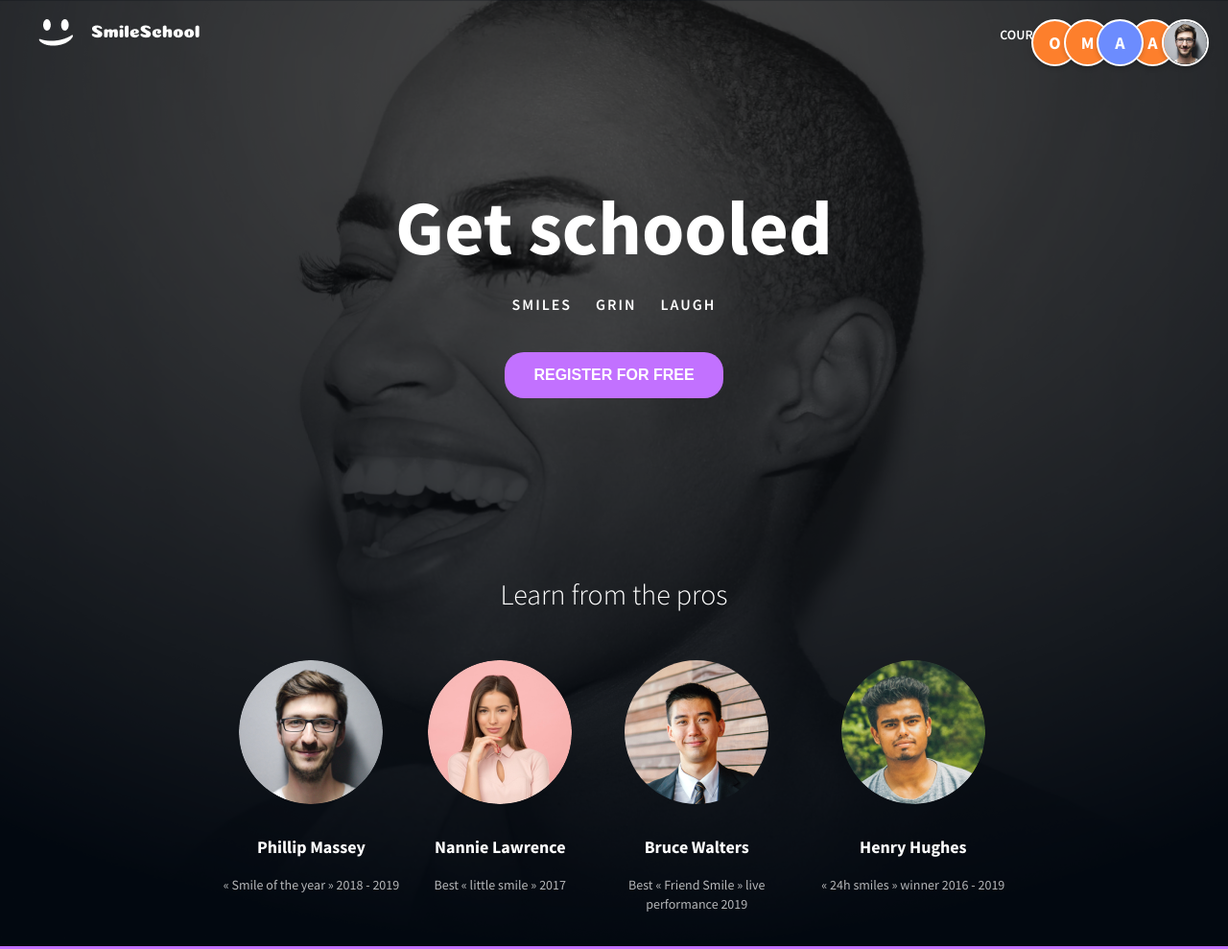
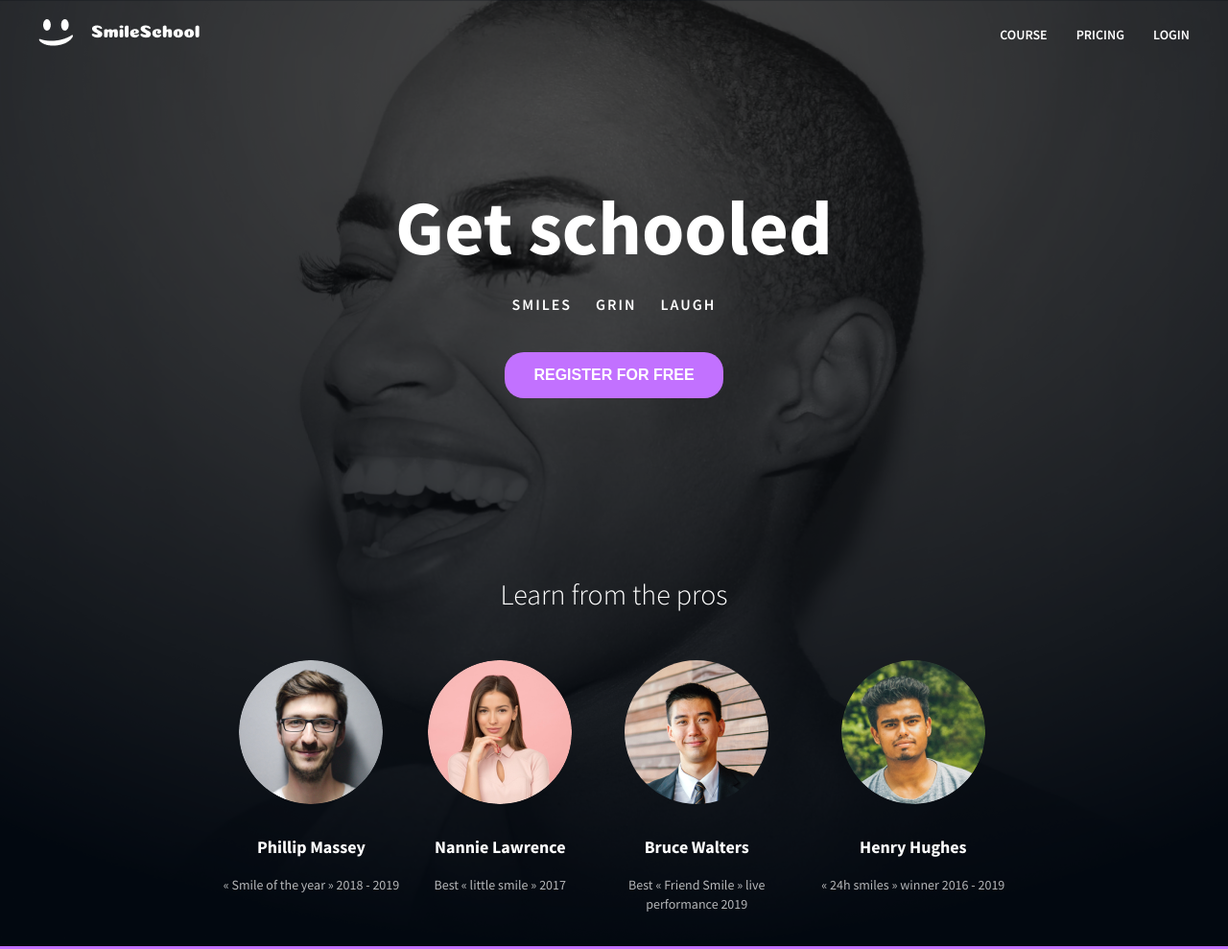
Before and after one commit to MrKennYBrighT/alx_html_css, a plain HTML site: page css_advanced/index.html in a window 1280 px wide. Shown: the top 989 px of the page at 96% size. Drawn offline with Linux system fonts and the light colour scheme.

Commit message:
UPDATE CHANGES

```diff
--- a/css_advanced/index.html
+++ b/css_advanced/index.html
@@ -20,14 +20,7 @@
         </nav>
 
     </header>
-    <div class="header-profile-cluster">
-        <div class="profile-circle profile-m">O</div>
-        <div class="profile-circle profile-m">M</div>
-        <div class="profile-circle profile-a">A</div>
-        <div class="profile-circle profile-m">A</div>
-        <div class="profile-circle profile-avatar">
-            <img src="./images/1.png" alt="User Avatar">
-        </div>
+
     </div>
     <main>
         <section class="hero-section">
--- a/css_advanced/styles.css
+++ b/css_advanced/styles.css
@@ -540,79 +540,3 @@ main section:not(.hero-section):not(.quote-section):not(.popular-tutorials-secti
     max-width: 1200px;
     margin: 0 auto;
 }
-/* styles.css */
-
-/* New CSS for the U-shaped profile cluster in the top-right corner.
-   This uses position: fixed to keep it visible even when scrolling.
-*/
-
-.header-profile-cluster {
-    position: fixed;   /* Makes the cluster stay in place when scrolling */
-    top: 20px;         /* Distance from the top edge of the viewport */
-    right: 20px;       /* Distance from the right edge of the viewport */
-    display: flex;     /* Use flexbox to arrange the circles in a row */
-    justify-content: flex-end; /* Aligns items to the right within the cluster */
-    align-items: center; /* Vertically centers items */
-    z-index: 1000;     /* Ensures it's on top of most other content (your header is z-index: 100) */
-}
-
-.profile-circle {
-    width: 45px;          /* Width of each circular icon */
-    height: 45px;         /* Height of each circular icon */
-    border-radius: 50%;   /* Makes the div perfectly circular */
-    background-color: #ccc; /* Default background, will be overridden by specific classes */
-    color: #fff;         /* Text color (for 'M' and 'A') */
-    display: flex;       /* Use flexbox to center 'M', 'A', or the image content */
-    justify-content: center; /* Horizontally center content */
-    align-items: center;   /* Vertically center content */
-    font-size: 18px;     /* Font size for 'M' and 'A' */
-    font-weight: bold;
-    box-shadow: 0 2px 5px rgba(0,0,0,0.2); /* Subtle shadow for a lifted effect */
-    border: 2px solid #fff; /* White border to visually separate overlapping circles */
-    margin-left: -15px;  /* Negative margin to create the overlapping effect */
-    cursor: pointer;     /* Changes cursor to pointer to indicate clickability */
-    transition: transform 0.2s ease, box-shadow 0.2s ease; /* Smooth transition for hover effects */
-}
-
-/* Adjust z-index to control the stacking order when circles overlap.
-   The rightmost circle (the avatar) appears on top in your image. */
-.profile-circle:nth-child(1) { /* The 'M' circle (leftmost in HTML) */
-    z-index: 1;
-}
-
-.profile-circle:nth-child(2) { /* The 'A' circle (middle in HTML) */
-    z-index: 2;
-}
-
-.profile-circle:nth-child(3) { /* The avatar circle (rightmost in HTML) */
-    z-index: 3;
-}
-
-/* Specific background colors for the 'M' and 'A' circles, matching your image */
-.profile-circle.profile-m {
-    background-color: #FD7F2C; /* Orange/Reddish */
-}
-
-.profile-circle.profile-a {
-    background-color: #6C8CFE; /* Blue */
-}
-
-/* Styling for the avatar circle, which contains an image */
-.profile-circle.profile-avatar {
-    background-color: transparent; /* No background color needed, the image will fill it */
-    padding: 0;                  /* Remove any default padding */
-    overflow: hidden;            /* Ensures the image is clipped to the circular shape */
-}
-
-.profile-circle.profile-avatar img {
-    width: 100%;                 /* Make the image fill its parent circle */
-    height: 100%;
-    object-fit: cover;           /* Crops and zooms the image to cover the area without distortion */
-    border-radius: 50%;          /* Ensures the image itself is circular, just in case */
-}
-
-/* Hover effect: makes the circle lift slightly and its shadow deepen */
-.profile-circle:hover {
-    transform: translateY(-3px); /* Lifts the circle 3px up */
-    box-shadow: 0 4px 8px rgba(0,0,0,0.3); /* Enhances the shadow */
-}
```
